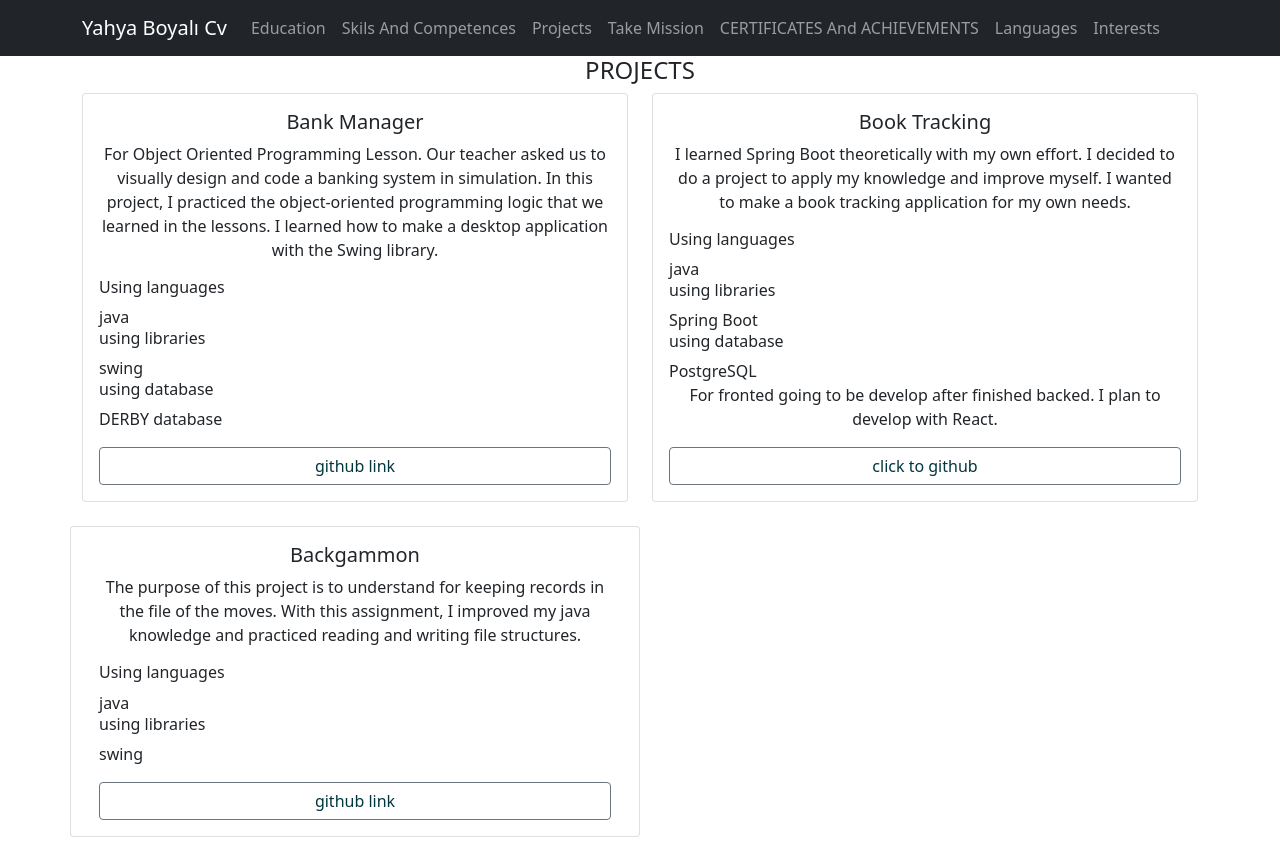
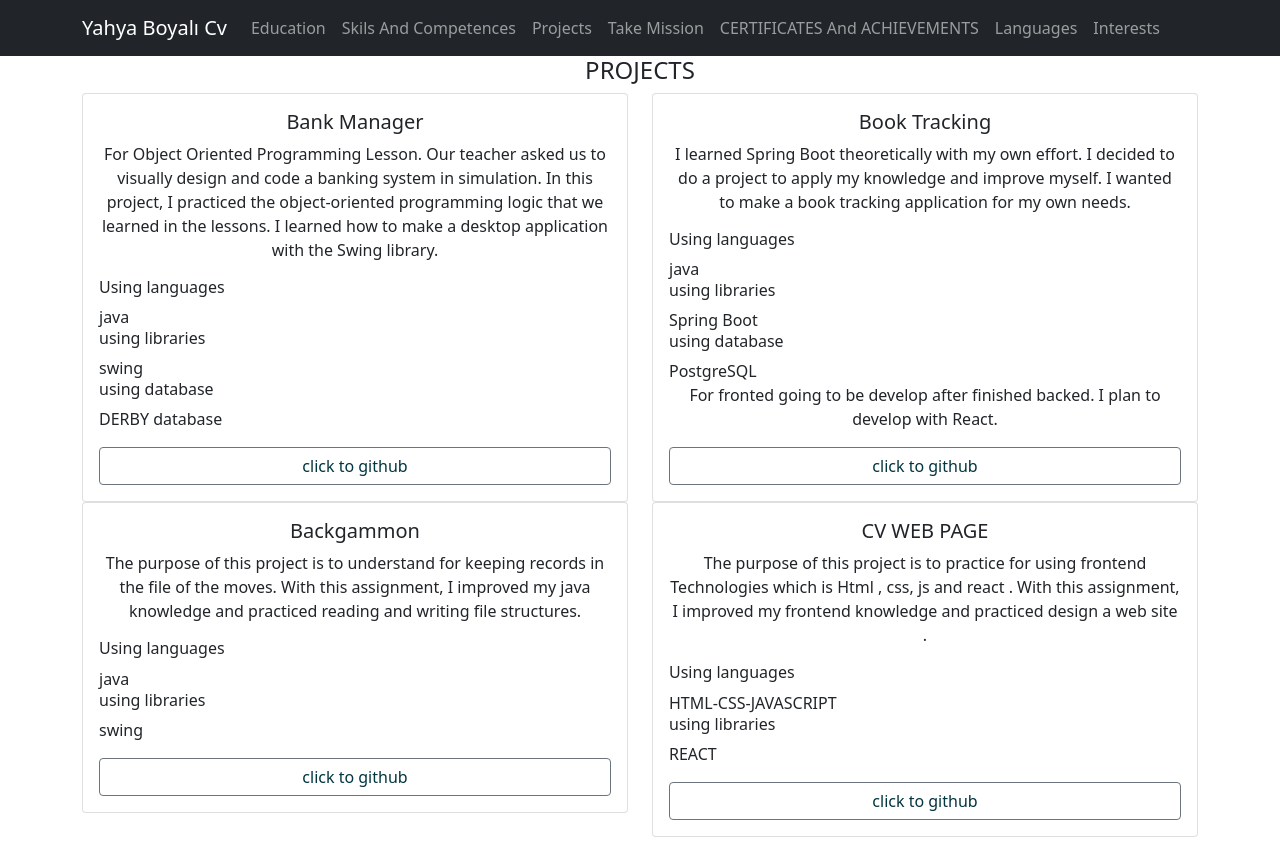
Before and after one commit to yahyaboyali/cv, a React (Create React App) app: page /Projects in a window 1280 px wide. Before the commit the page ends 837 px from the top, so only its background shows below. Built offline with nearby package versions, Linux system fonts and the light colour scheme.

Commit message:
cv page added to project

```diff
--- a/src/layouts/Projects.jsx
+++ b/src/layouts/Projects.jsx
@@ -29,7 +29,7 @@ export default function Projects() {
                 </div>
               </Card.Text>
               <div className="d-grid gap-2" style={{ textAlign: 'left' }}>
-                <Button href='https://github.com/yahyaboyali/bankamanager' target="_blank" variant="secondary">github link</Button>
+                <Button href='https://github.com/yahyaboyali/bankamanager' target="_blank" variant="secondary">click to github</Button>
               </div>
             </Card.Body>
           </Card>
@@ -61,6 +61,9 @@ export default function Projects() {
             </Card.Body>
           </Card>
         </Col>
+      </Row>
+      <Row xs={1} md={2} className="g-4">
+        <Col>
           <Card>
             <Card.Body>
               <Card.Title>Backgammon</Card.Title>
@@ -78,10 +81,36 @@ export default function Projects() {
                 </div>
               </Card.Text>
               <div className="d-grid gap-2" style={{ textAlign: 'left' }}>
-              <Button href='https://github.com/yahyaboyali/backgammon' target="_blank" variant="secondary">github link</Button>
+                <Button href='https://github.com/yahyaboyali/backgammon' target="_blank" variant="secondary">click to github</Button>
               </div>
             </Card.Body>
           </Card>
+        </Col>
+        <Col>
+          <Card>
+            <Card.Body>
+              <Card.Title>CV WEB PAGE</Card.Title>
+              <Card.Text>
+                The purpose of this project is to practice for
+                using frontend Technologies which is Html ,
+                css, js and react . With this assignment, I
+                improved my frontend knowledge and
+                practiced design a web site .
+                <div style={{ textAlign: 'left', marginTop: '1rem' }}>
+                  <h6>Using languages</h6>
+                  HTML-CSS-JAVASCRIPT
+                  <h6>using libraries</h6>
+                  REACT
+                </div>
+              </Card.Text>
+              <div className="d-grid gap-2" style={{ textAlign: 'left' }}>
+                <Button href='https://github.com/yahyaboyali/cv' target="_blank" variant="secondary">click to github</Button>
+              </div>
+            </Card.Body>
+          </Card>
+        </Col>
+        <Col>
+        </Col>
       </Row>
     </Container>
   )
--- a/src/pages/Genel.jsx
+++ b/src/pages/Genel.jsx
@@ -10,9 +10,9 @@ import Interests from '../layouts/Interests';
 import Main from '../layouts/Main';
 export default function Genel() {
     return (
-      <div>
+      <div >
 
-        <Container fluid="md">
+        <Container fluid="md" style={{border:'1px solid'}}>
           <Row>
           <Main/>
           </Row>
```
Lines whose indentation alone changed are shown as unchanged.
